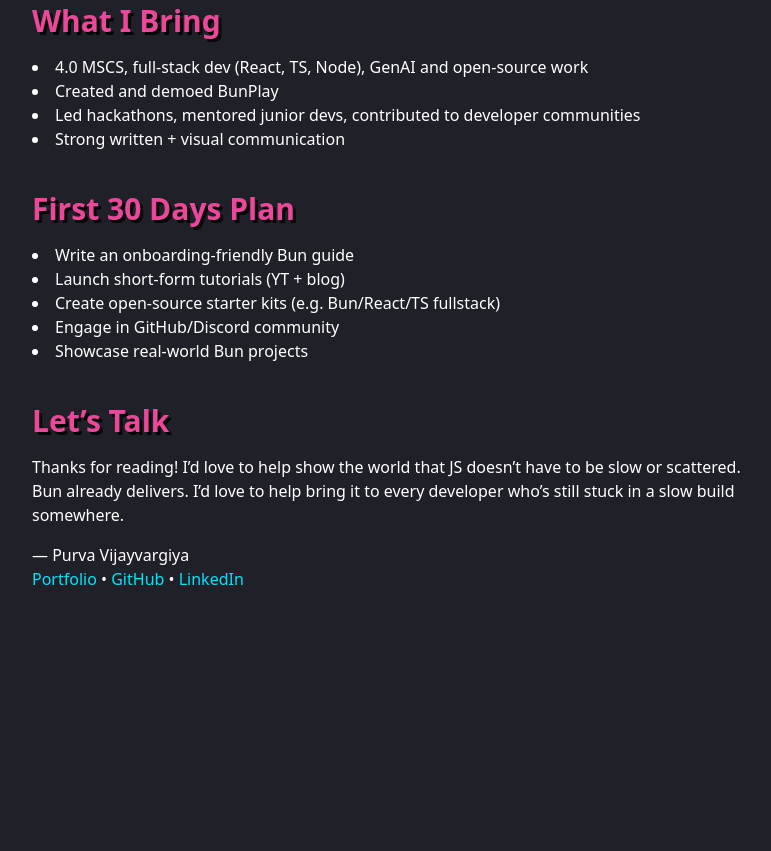
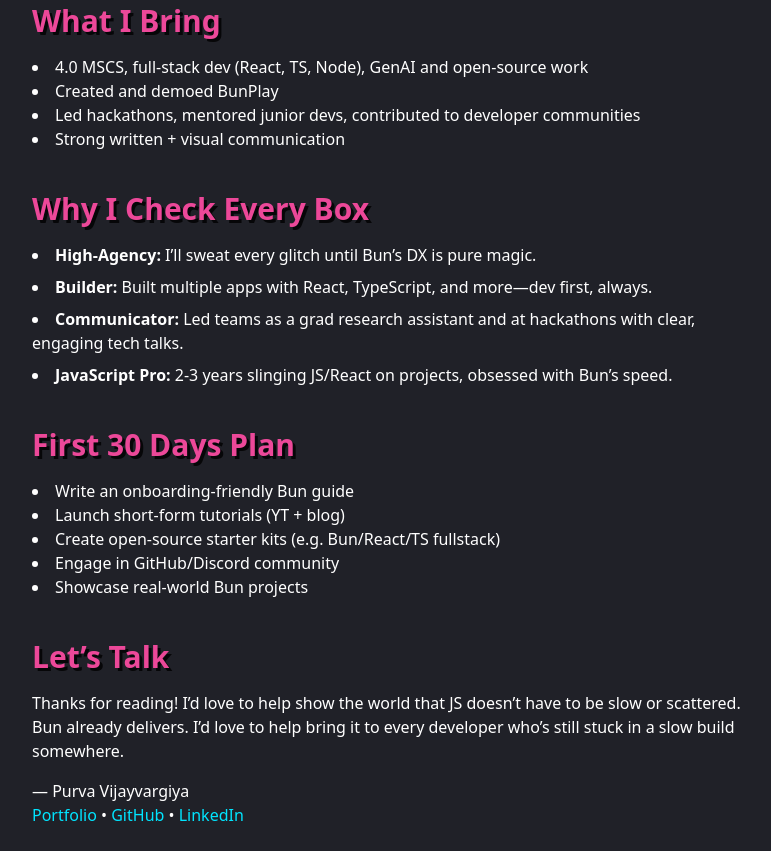
Before and after one commit to purvavj/Bun-Landing, a plain HTML site: page index.html in a window 1280 px wide. Shown: the part 841-1692 px from the top of the page, without its empty margins (248-1019 px from the left). Before the commit the page ends 1456 px from the top, so only its background shows below. Drawn offline with nearby package versions, Linux system fonts and the light colour scheme.

Commit message:
added why i check evry box

```diff
--- a/index.html
+++ b/index.html
@@ -86,6 +86,18 @@
 
     <section class="mb-10">
       <h2 class="text-3xl font-extrabold text-pink-500 mb-4" style="text-shadow: 3px 3px 0 rgba(0, 0, 0, 0.8);">
+        Why I Check Every Box
+      </h2>
+      <ul class="list-disc list-inside space-y-2">
+        <li><strong>High-Agency:</strong> I’ll sweat every glitch until Bun’s DX is pure magic.</li>
+        <li><strong>Builder:</strong> Built multiple apps with React, TypeScript, and more—dev first, always.</li>
+        <li><strong>Communicator:</strong> Led teams as a grad research assistant and at hackathons with clear, engaging tech talks.</li>
+        <li><strong>JavaScript Pro:</strong> 2-3 years slinging JS/React on projects, obsessed with Bun’s speed.</li>
+      </ul>
+    </section>
+
+    <section class="mb-10">
+      <h2 class="text-3xl font-extrabold text-pink-500 mb-4" style="text-shadow: 3px 3px 0 rgba(0, 0, 0, 0.8);">
         First 30 Days Plan
       </h2>
       <ul class="list-disc list-inside">
```
